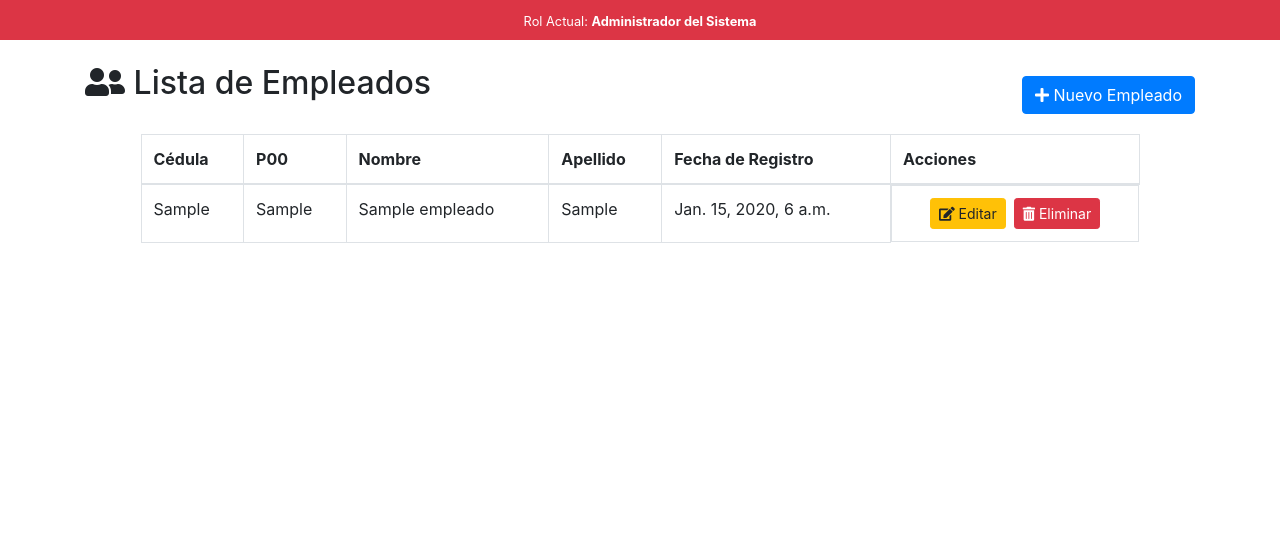
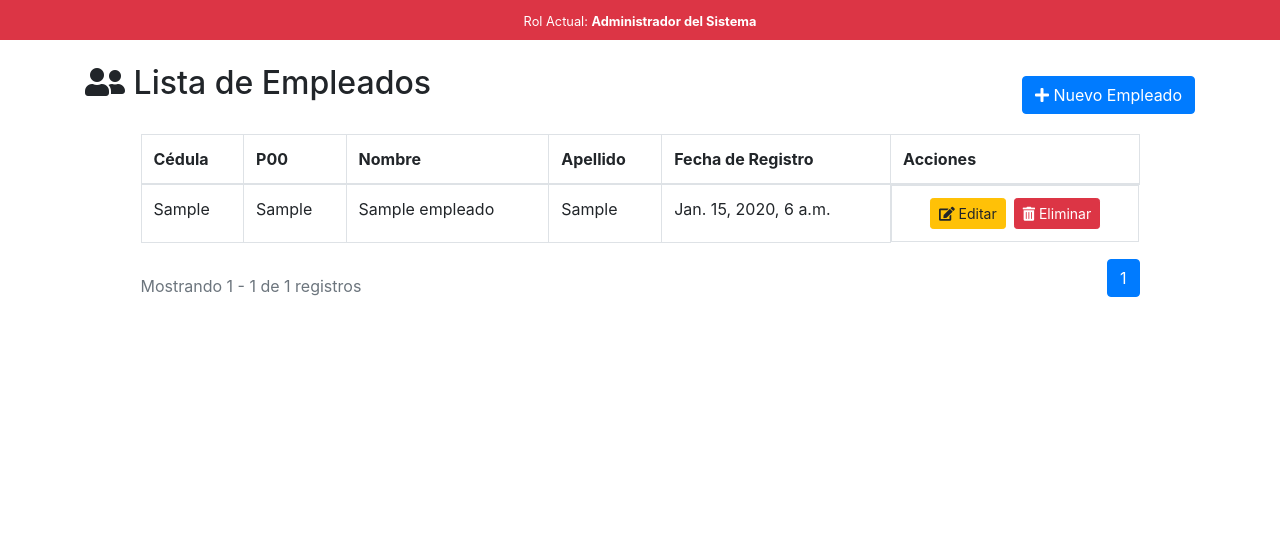
Before and after one commit to Y4nn1s/sistema_salud, a Django app: page /empleados/ in a window 1280 px wide. Shown: the part 56-609 px from the top of the page. Run offline with Django 5.2, Linux system fonts and the light colour scheme; a user stored in the database is signed in; tables that the repository leaves empty hold one stand-in row (values such as "Sample post"); parts of the project's set-up code (start-up, migrations or seed data) failed here and were passed over; some libraries are stand-ins or nearby versions.

Commit message:
Implementando Paginado en Empleados

```diff
--- a/SaludApp/templates/empleados/lista_empleados.html
+++ b/SaludApp/templates/empleados/lista_empleados.html
@@ -147,6 +147,55 @@
                     {% endfor %}
                 </tbody>
             </table>
+
+            <!-- Paginado de la Tabla -->
+            <div class="d-flex justify-content-between align-items-center mt-3">
+                <div class="text-muted">
+                    Mostrando {{ page_obj.start_index }} - {{ page_obj.end_index }} de {{ page_obj.paginator.count }} registros
+                </div>
+
+                <nav aria-label="Page navigation">
+                    <ul class="pagination">
+                        {% if page_obj.has_previous %}
+                            <li class="page-item">
+                                <a class="page-link" href="?page=1" aria-label="First">
+                                    <span aria-hidden="true">&laquo;&laquo;</span>
+                                </a>
+                            </li>
+                            <li class="page-item">
+                                <a class="page-link" href="?page={{ page_obj.previous_page_number }}" aria-label="Previous">
+                                    <span aria-hidden="true">&laquo;</span>
+                                </a>
+                            </li>
+                        {% endif %}
+
+                        {% for num in page_obj.paginator.page_range %}
+                            {% if page_obj.number == num %}
+                                <li class="page-item active">
+                                    <a class="page-link" href="?page={{ num }}">{{ num }}</a>
+                                </li>
+                            {% elif num > page_obj.number|add:'-3' and num < page_obj.number|add:'3' %}
+                                <li class="page-item">
+                                    <a class="page-link" href="?page={{ num }}">{{ num }}</a>
+                                </li>
+                            {% endif %}
+                        {% endfor %}
+
+                        {% if page_obj.has_next %}
+                            <li class="page-item">
+                                <a class="page-link" href="?page={{ page_obj.next_page_number }}" aria-label="Next">
+                                    <span aria-hidden="true">&raquo;</span>
+                                </a>
+                            </li>
+                            <li class="page-item">
+                                <a class="page-link" href="?page={{ page_obj.paginator.num_pages }}" aria-label="Last">
+                                    <span aria-hidden="true">&raquo;&raquo;</span>
+                                </a>
+                            </li>
+                        {% endif %}
+                    </ul>
+                </nav>
+            </div>
         </div>
         {% endif %}
     </div>
--- a/SaludApp/templates/visitas/lista_visitas.html
+++ b/SaludApp/templates/visitas/lista_visitas.html
@@ -314,6 +314,7 @@
                 </tbody>
             </table>
 
+            <!-- Paginado de la Tabla -->
             <div class="d-flex justify-content-between align-items-center mt-3">
                 <div class="text-muted">
                     Mostrando {{ page_obj.start_index }} - {{ page_obj.end_index }} de {{ page_obj.paginator.count }} registros
@@ -361,8 +362,8 @@
                     </ul>
                 </nav>
             </div>
+
         </div>
-
     </div>
 
     <!-- Modal de Registro -->
```
